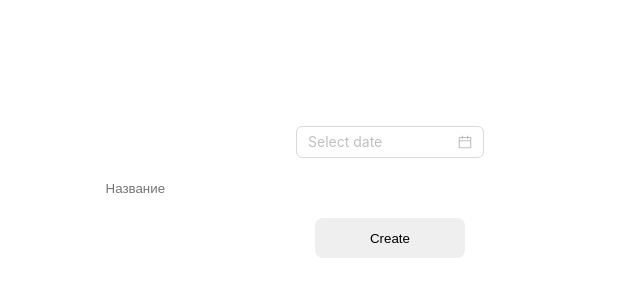
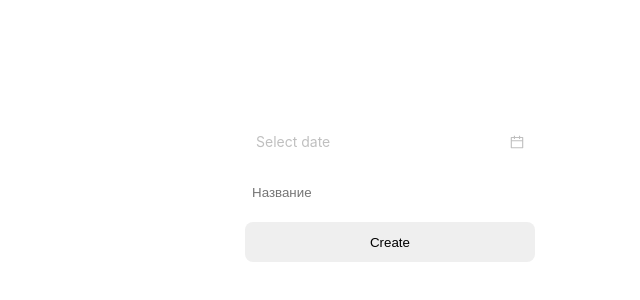
Before and after one commit to loqiemon/CRUD, a React (Vite) app in the folder Client/: page /create in a window 1280 px wide. Shown: the part 208-508 px from the top of the page, without its empty margins (250-890 px from the left). Built offline with nearby package versions, Linux system fonts and the light colour scheme.

Commit message:
[ADD]: Проверка полей ввода
Проверка на пустые поля, стили для страницы создания

```diff
--- a/Client/src/components/Form/Form.scss
+++ b/Client/src/components/Form/Form.scss
@@ -9,7 +9,7 @@
 
     &_button {
         margin-top: 10px;
-        width: 150px;
+        width: 290px;
         height: 40px;
         text-align: center;
         border: none;
--- a/Client/src/components/Input/Input.scss
+++ b/Client/src/components/Input/Input.scss
@@ -1,9 +1,14 @@
 .input {
     margin-top: 10px;
-    width:50%;
+    width:290px;
     height: 40px;
     padding: 6px;
     border: none;
     border-radius: 10px;
     border: 1px #fff solid;
+
 }
+
+.input-error {
+    border: 1px red solid;
+}
--- a/Client/src/components/Input/Input.tsx
+++ b/Client/src/components/Input/Input.tsx
@@ -1,4 +1,4 @@
-import React from 'react';
+import {useState, ChangeEvent } from 'react'
 import './Input.scss'
 
 type InputTypes = 'button' | 'text' | 'checkbox' | 'date' | 'email' | 'file' | 'password' | 'submit'
@@ -7,11 +7,29 @@ type InputProps = {
     placeholder: string;
     name?: string;
     inputType?: InputTypes;
+    error: boolean;
+    onCheck: Function;
 }
 
-function Input({placeholder, name, inputType}: InputProps) {
+function Input({placeholder, name, inputType, error, onCheck}: InputProps) {
+  const [value, setValue] = useState<string>('');
+
+  const onChange = (e: ChangeEvent<HTMLInputElement>) => {
+    const inputValue = e.target.value;
+    setValue(inputValue)
+    onCheck(inputValue)
+  }
+
   return (
-    <input type={inputType} placeholder={placeholder} name={name || ''} className='input' autoComplete='off'/>
+    <input
+      type={inputType}
+      placeholder={placeholder}
+      name={name || ''}
+      className={error ? 'input input-error' : 'input'}
+      autoComplete='off'
+      value={value}
+      onChange={onChange}
+    />
   )
 }
 
--- a/Client/src/pages/CreatePage/CreatePage.scss
+++ b/Client/src/pages/CreatePage/CreatePage.scss
@@ -5,4 +5,5 @@
     display: flex;
     justify-content: center;
     align-items: center;
+
 }
--- a/Client/src/pages/CreatePage/CreatePage.tsx
+++ b/Client/src/pages/CreatePage/CreatePage.tsx
@@ -6,13 +6,15 @@ import { BACKEND } from '../../service/constants';
 import { useNavigate } from 'react-router-dom';
 import './CreatePage.scss'
 import { DatePicker } from "antd";
+import { useCheck } from "../../utils/useCheck";
 
 function CreatePage() {
   const navigate = useNavigate();
-  const [date, setDate] = useState(new Date());
-
+  const [date, setDate] = useState();
+  const [error, setError] = useState({name: false, date: false});
 
   const onChange = (date) => {
+    setError((prev) => { return {...prev, date: false}})
     setDate(date);
   }
 
@@ -20,7 +22,8 @@ function CreatePage() {
     e.preventDefault();
     const name = e.target.name.value;
 
-    if (name.length > 0 && date !== undefined) {
+
+    if (useCheck(name) && date !== undefined) {
       request(BACKEND+'/items', {
         method: 'POST',
         headers: {"Content-Type": "application/json"},
@@ -31,11 +34,29 @@ function CreatePage() {
     }
   }
 
+  const handleCheck = (name: string): void => {
+    if (!useCheck(name)) {
+      setError((prev) => { return {...prev, name: true}})
+    }else {
+      setError((prev) => { return {...prev, name: false}})
+    }
+    if (date === undefined) {
+      setError((prev) => { return {...prev, date: true}})
+    }
+  }
+
   return (
     <div className='create'>
       <Form buttonName='Create' handleSubmit={handleSubmit}>
-        <DatePicker onChange={onChange} />
-        <Input placeholder='Название' name='name'/>
+        <DatePicker
+          onChange={onChange}
+          style={{
+            width: '290px',
+            height: '40px',
+            border: error.date ? '2px red solid' : 'none'
+          }}
+        />
+        <Input placeholder='Название' name='name' error={error.name} onCheck={handleCheck}/>
       </Form>
     </div>
   )
--- a/Client/src/pages/MainPage/MainPage.tsx
+++ b/Client/src/pages/MainPage/MainPage.tsx
@@ -47,13 +47,14 @@ function MainPage() {
 
   return (
       <div className='main'>
-        <ItemList
+        {items.length > 0 && <ItemList
           items={items}
           setItems={setItems}
           handleRemove={handleRemove}
           setActive={setActive}
           active={active}
-        />
+        />}
+        {items.length === 0 && <h2>Нет записей</h2>}
         <div className="main__bottom">
           <motion.button
             className='main_button'
--- /dev/null
+++ b/Client/src/utils/useCheck.ts
@@ -0,0 +1,11 @@
+
+export function useCheck (value: string | undefined): boolean {
+    if (value === undefined) {
+        return false
+    }
+    if (value.length < 4) {
+        return false
+    }
+
+    return true
+}
```
Also changed, not shown: 1 other file (tests, documents, lock files or other folders).
